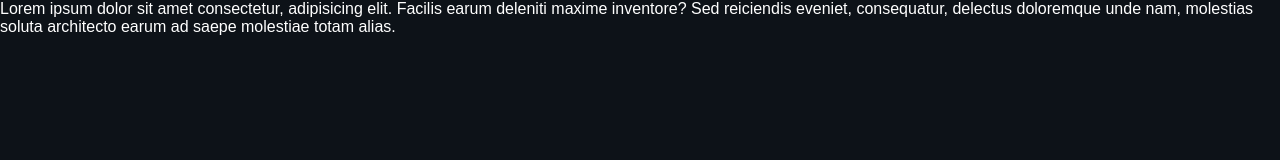
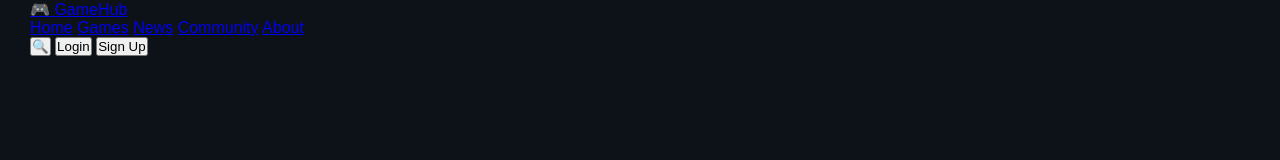
Before and after one commit to JustMorv/GameHubV2, a plain HTML site: page index.html in a window 1280 px wide. Drawn offline with Linux system fonts and the light colour scheme.

Commit message:
Создание структуры header

```diff
--- a/css/style.css
+++ b/css/style.css
@@ -12,5 +12,7 @@ body{
 
 .container{
     width: 100%;
-
+    max-width: 1280px;
+    margin: 0 auto;
+    padding: 0 30px;
 }
--- a/index.html
+++ b/index.html
@@ -9,7 +9,24 @@
 <body>
     <header class="header">
         <div class="container">
-            Lorem ipsum dolor sit amet consectetur, adipisicing elit. Facilis earum deleniti maxime inventore? Sed reiciendis eveniet, consequatur, delectus doloremque unde nam, molestias soluta architecto earum ad saepe molestiae totam alias.
+            <div class="logo">
+                <a href="index.html" class="header_logo">🎮 <span>GameHub</span></a>
+            </div>
+
+            <nav class="header_nav">
+                <a href="#" class="header_link">Home</a>
+                <a href="#" class="header_link">Games</a>
+                <a href="#" class="header_link">News</a>
+                <a href="#" class="header_link">Community</a>
+                <a href="#" class="header_link">About</a>
+            </nav>
+
+            <div class="header_action">
+                <button class="header_search">🔍</button>
+                <button class="header_login"> Login</button>
+                <button class="header_singUp"> Sign Up</button>
+            </div>
+
         </div>
 
     </header>
```
